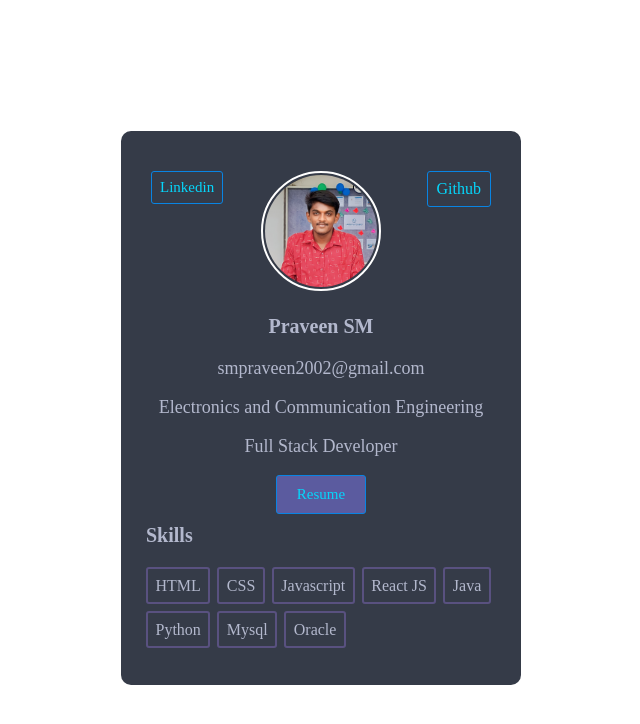
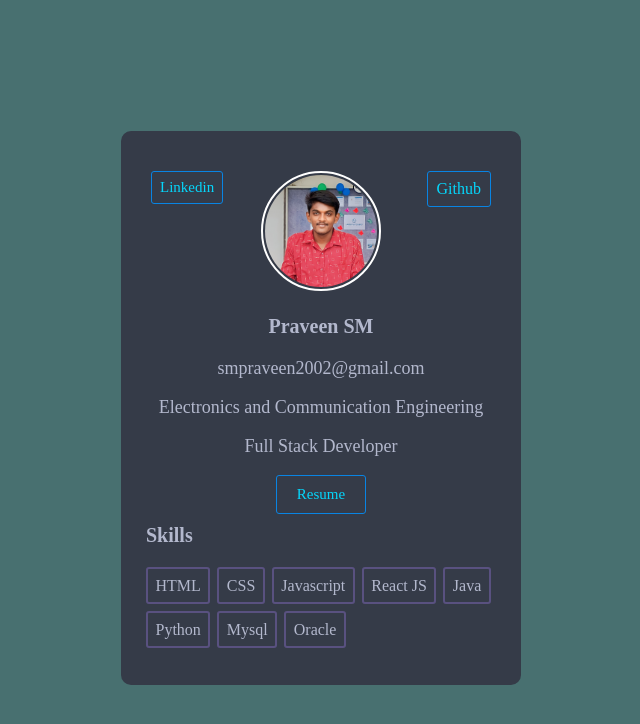
Before and after one commit to Smpraveen8/ProfileCard, a React (Vite) app: page / in a window 1280 px wide. Shown: the top 724 px of the page, without its empty margins (319-959 px from the left). Built offline with nearby package versions, Linux system fonts and the light colour scheme.

Commit message:
adding: nov

```diff
--- a/src/ProfileCard.css
+++ b/src/ProfileCard.css
@@ -4,6 +4,7 @@
 
 body{
     font-family:'Times New Roman';
+    background-color: rgb(72, 112, 112);
 }
 
 #root{
@@ -69,7 +70,6 @@ p{
     background-color: transparent;
     text-decoration: none;
     border: 1px solid #0984e3;
-
 }
 .online{
     background-color: bisque;
@@ -81,7 +81,6 @@ p{
     border: 2px solid #fff;
     border-radius: 50%;
     padding: 2px;
-
 }
 .button{
     display: flex;
@@ -98,6 +97,7 @@ button.primary{
     font-weight: 500;
     font-family: 'Times New Roman', Times, serif;
     cursor: pointer;
+    background-color: transparent;
 }
 
 .sk{
```
